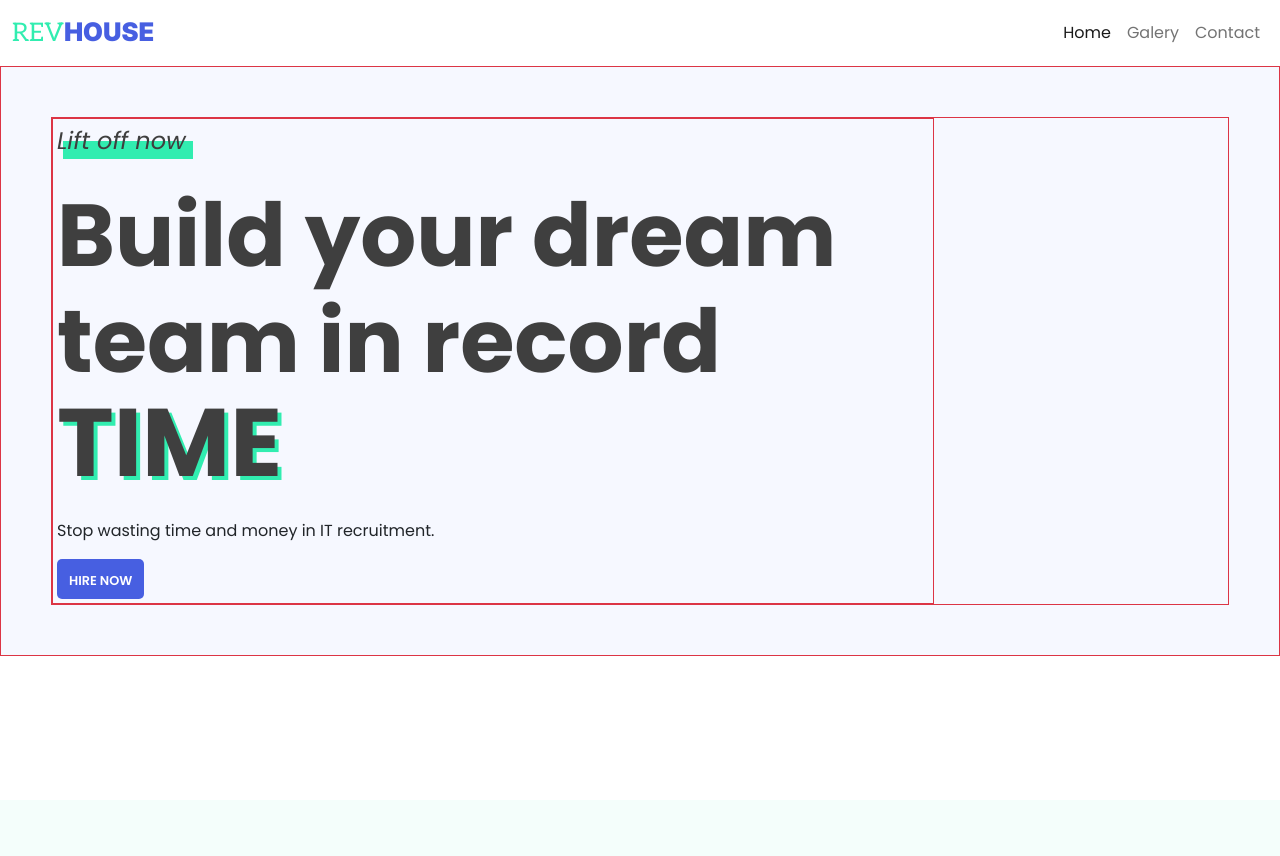
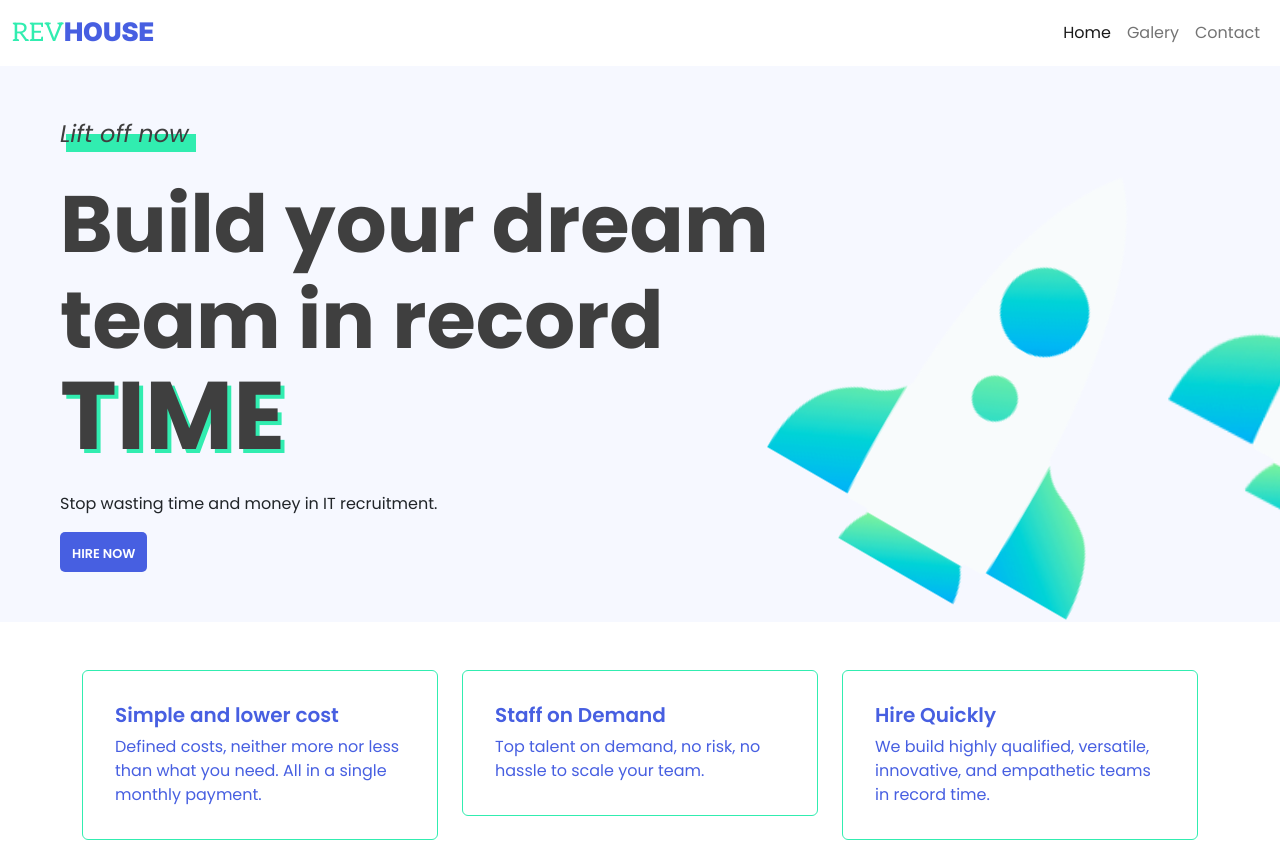
Before and after one commit to MicaAbi/rev-house-landing-page, a PHP site: page / in a window 1280 px wide. Before the commit the page ends 656 px from the top, so only its background shows below. Run offline with PHP 8.4, Linux system fonts and the light colour scheme.

Commit message:
Advanced home cards

```diff
--- a/index.html
+++ b/index.html
@@ -20,8 +20,10 @@
 </head>
 
 <body>
+
     <!-- HEADER -->
     <header>
+
         <nav class="navbar navbar-expand-lg bg-white p-9">
             <div class="container-fluid">
                 <a class="navbar-brand" href="#"><span id="rev-logo">REV</span><span id="house-logo">HOUSE</span></a>
@@ -45,16 +47,19 @@
                 </div>
             </div>
         </nav>
+
     </header>
 
     <!-- MAIN CONTENT -->
     <main>
-        <section class="container-fluid border border-danger" id="hero-container">
-            <!-- <div class="hero-img-wrapper position-relative">
+
+        <!-- HERO SECTION -->
+        <section class="container-fluid mb-5" id="hero-container">
+            <div class="hero-img-wrapper position-relative">
                 <img class="img-hero position-absolute" src="./images/spacecraft.png" alt="spacecraft">
-            </div> -->
-            <div class="home-hero d-flex border border-danger">
-                <div class="col-9 border border-danger p-1">
+            </div>
+            <div class="home-hero d-flex">
+                <div class="col-9">
                     <div class="top-title-and-underline-wrapper">
                         <div class="top-title-wrapper position-relative">
                             <div class="top-title-shadow position-absolute"></div>
@@ -68,13 +73,64 @@
                             <h1 class="text-hero fw-bold lh-1 position-absolute">TIME</h1>
                         </div>
                     </div>
-                    <p class="mt-4 fs-6">Stop wasting time and money in IT recruitment.</p>
+                    <p class="col-10 mt-4 fs-6">Stop wasting time and money in IT recruitment.</p>
                     <button class="hero-button">Hire Now</button>
                 </div>
-                <!-- <div class="hero-img-container col-3 border border-danger">
+                <!-- <div class="hero-img-container col-4">
                 </div> -->
             </div>
         </section>
+
+        <!-- SERVICES SECTION -->
+        <section class="service-cards container">
+
+            <div class="row">
+                <div class="col-md-4 mb-3">
+                    <div class="card">
+                        <div class="card-body">
+                            <h5 class="card-title">Simple and lower cost</h5>
+                            <p class="card-text">Defined costs, neither more nor less than what you need. All in a single monthly payment.
+                            </p>
+                        </div>
+                    </div>
+                </div>
+
+                <div class="col-md-4 mb-3 position-relative">
+                    <!-- <div class="card-shadow position-absolute" style="background-color: aqua; width: 14rem; height:14rem; top:10px; right: 10px; border-radius: 20px"></div> -->
+                    <div class="card">
+                        <div class="card-body">
+                            <h5 class="card-title">Staff on Demand</h5>
+                            <p class="card-text">Top talent on demand, no risk, no hassle to scale your team.
+                            </p>
+                        </div>
+                    </div>
+                </div>
+
+                <div class="col-md-4 mb-3">
+                    <div class="card">
+                        <div class="card-body">
+                            <h5 class="card-title">Hire Quickly</h5>
+                            <p class="card-text">We build highly qualified, versatile, innovative, and empathetic teams in record time.
+                            </p>
+                        </div>
+                    </div>
+                </div>
+
+            </div>
+
+            <!-- <div class="card position-relative col-sm-12 col-md-4" style="width: 18rem;">
+                <div class="card-shadow position-absolute"
+                    style="background-color: aquamarine; height: 18rem; width: 18rem; top: 10px; right: 10px; border-radius: 20px">
+                </div>
+                <div class="card-body position-absolute border border-danger">
+                    <h5 class="card-title">Special title treatment</h5>
+                    <p class="card-text">With supporting text below as a natural lead-in to additional content.</p>
+                    <a href="#" class="btn btn-primary">Go somewhere</a>
+                </div>
+            </div> -->
+
+        </section>
+
     </main>
 
     <!-- FOOTER -->
--- a/style.css
+++ b/style.css
@@ -1,7 +1,3 @@
-/* font-family: 'Aleo', serif;
-font-family: 'Inter', sans-serif;
-font-family: 'Poppins', sans-serif; */
-
 body {
     font-family: 'Poppins', sans-serif;
 }
@@ -27,10 +23,21 @@ body {
 #hero-container {
     background-color: #F6F8FF;
     padding: 14px;
+    overflow: hidden;
+    background-image: url("./images/spacecraft-1.png");
+    background-repeat: no-repeat;
+    background-position-x: 130%;
+    background-position-y: center;
+    background-size: 30%;
 }
 
 .home-hero {
     z-index: 0;
+}
+
+
+.home-hero div.col-9 {
+    padding-right: 20px;
 }
 
 .top-title-and-underline-wrapper {
@@ -87,64 +94,92 @@ button.hero-button:hover {
     transition: 300ms;
 }
 
-/* .hero-img-wrapper {
-    z-index: 1;
-    width: 100%;
-    overflow: hidden;
-    object-fit: fill;
+.img-hero {
+    width: 75vw;
+    max-width: 350px;
+    right: -120px;
+    transform: rotate(24deg);
+    top: 5vw;
 }
 
-.img-hero {
-    top: 50%;
-    right: -80px;
-    width: 60vw;
-    max-width: 300px;
-    transform: rotate(22deg);
-} */
+/* ========== SECTION: SERVICES ========== */
+
+section.service-cards .card {
+    border: #31EDB0 1.5px solid;
+    padding: 1rem;
+    color: #475FE1;
+}
+
+section.service-cards .card h5 {
+    font-weight: 600;
+}
 
 
-/* ========== MEDIA QUERIES PANTALLA MD ========== */
-
-/* ========== SECTION: HERO ========== */
+/* ********** MEDIA QUERIES PANTALLA MD ********** */
 
 @media (min-width:650px) {
+
+    /* ========== SECTION: HERO ========== */
     #hero-container {
         background-color: #F6F8FF;
         padding: 40px;
     }
-
+    .home-hero div.col-9 {
+        padding-right: 60px;
+    }
     h2.text-hero {
         font-size: 3.5rem;
     }
-
     h1.text-hero {
         font-size: 4.5rem;
     }
-
     .time-wrapper {
         height: 80px;
     }
+    .img-hero {
+        width: 75vw;
+        max-width: 365px;
+        right: -30px;
+        transform: rotate(30deg);
+        top: -4vw;
+    }
+
+
+    /* ========== SECTION: SERVICES ========== */
+
 }
 
-/* ========== MEDIA QUERIES PANTALLA LG ========== */
 
-/* ========== SECTION: HERO ========== */
+
+
+/* ********** MEDIA QUERIES PANTALLA LG ********** */
+
 
 @media (min-width:970px) {
+
+    /* ========== SECTION: HERO ========== */
     #hero-container {
         background-color: #F6F8FF;
-        padding: 50px;
+        padding: 50px 60px;
     }
-
+    .home-hero div.col-9 {
+        padding-right: 100px;
+    }
     h2.text-hero {
-        font-size: 5.5rem;
+        font-size: 5rem;
     }
-
     h1.text-hero {
         font-size: 6rem;
     }
-
     .time-wrapper {
         height: 100px;
     }
+    .img-hero {
+        width: 75vw;
+        max-width: 500px;
+        right: -30px;
+        transform: rotate(30deg);
+        top: -2vw;
+    }
+
 }
```
Also changed, not shown: images/spacecraft-1.png (added).
